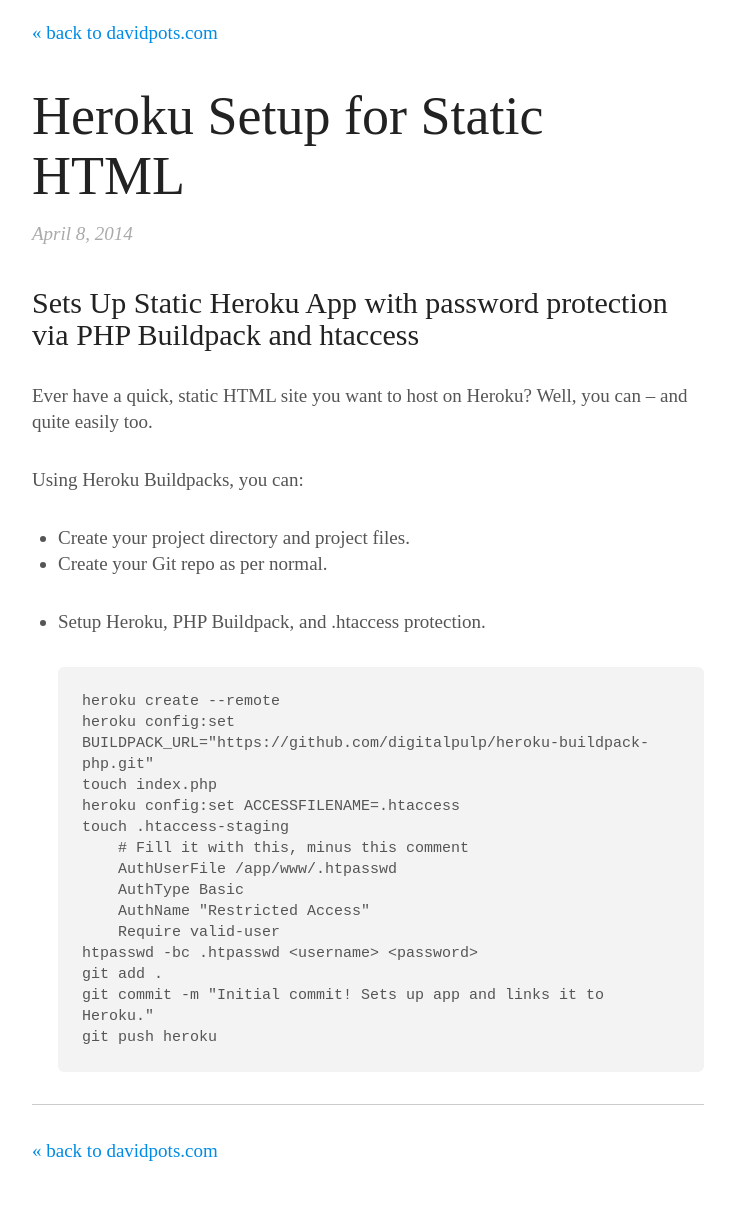
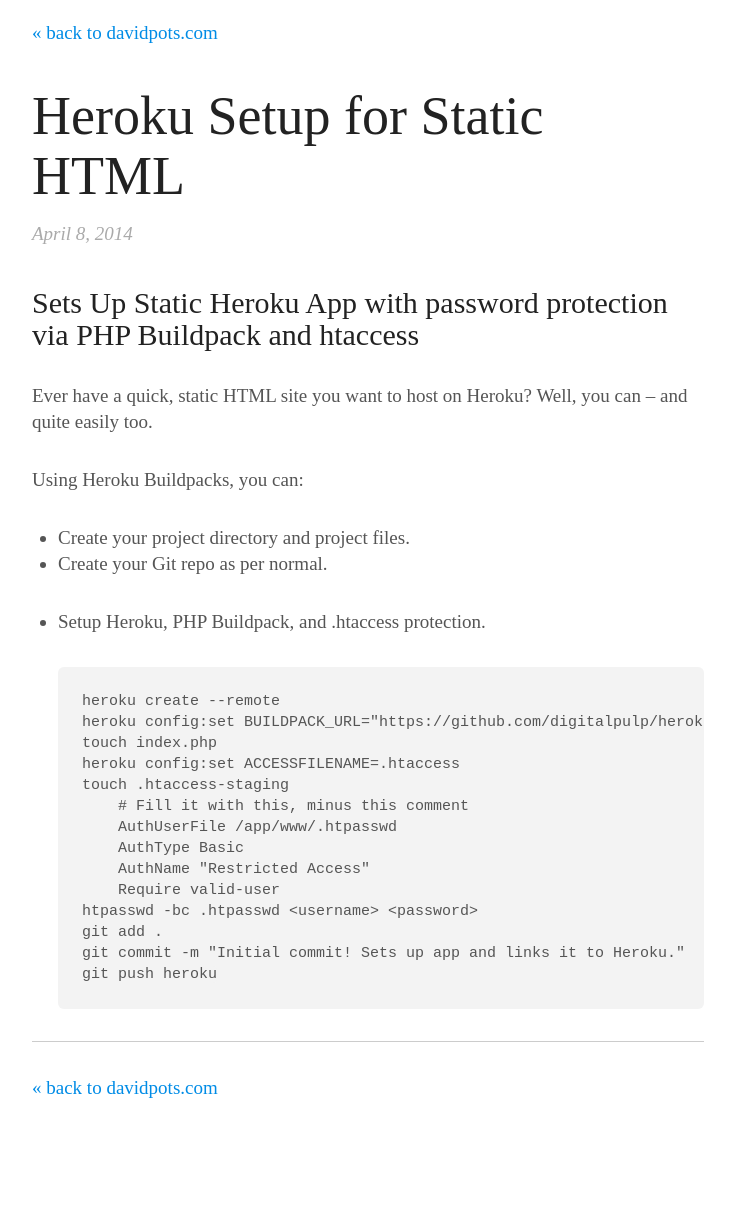
Before and after one commit to davidpots/davidpots.github.io, a Jekyll site: the page built from _posts/2014-04-08-heroku-setup-for-static-html.md, in a window 1280 px wide. Shown: the whole page, without its empty margins (272-1007 px from the left). Built offline with Jekyll 4.4.1, drawn with Linux system fonts in a browser that asks for light colours; nearby versions of some CDN libraries; some web fonts are replaced; a script that is not in the unit is left out; after the commit the page ends 1153 px from its top, so only the background shows below that.

Commit message:
Makes preforatted text have scroll

```diff
--- a/_sass/reset_normalize.scss
+++ b/_sass/reset_normalize.scss
@@ -230,8 +230,8 @@
 
 pre {
     white-space: pre;
-    white-space: pre-wrap;
-    word-wrap: break-word;
+    word-wrap: none;
+    overflow: auto;
 }
 
 /**
--- a/css/application.css
+++ b/css/application.css
@@ -9,7 +9,7 @@
 /**
  * Correct `block` display not defined in IE 6/7/8/9 and Firefox 3.
  */
-/* line 22, ../_sass/reset_normalize.scss */
+/* line 11, ../_sass/reset_normalize.scss */
 article,
 aside,
 details,
@@ -28,7 +28,7 @@
 /**
  * Correct `inline-block` display not defined in IE 6/7/8/9 and Firefox 3.
  */
-/* line 32, ../_sass/reset_normalize.scss */
+/* line 30, ../_sass/reset_normalize.scss */
 audio,
 canvas,
 video {
@@ -79,7 +79,7 @@
  * Address `font-family` inconsistency between `textarea` and other form
  * elements.
  */
-/* line 83, ../_sass/reset_normalize.scss */
+/* line 79, ../_sass/reset_normalize.scss */
 html,
 button,
 input,
@@ -110,7 +110,7 @@
 /**
  * Improve readability when focused and also mouse hovered in all browsers.
  */
-/* line 112, ../_sass/reset_normalize.scss */
+/* line 111, ../_sass/reset_normalize.scss */
 a:active,
 a:hover {
   outline: 0;
@@ -171,7 +171,7 @@
 /**
  * Address style set to `bolder` in Firefox 3+, Safari 4/5, and Chrome.
  */
-/* line 169, ../_sass/reset_normalize.scss */
+/* line 168, ../_sass/reset_normalize.scss */
 b,
 strong {
   font-weight: bold;
@@ -213,7 +213,7 @@
 /**
  * Address margins set differently in IE 6/7.
  */
-/* line 210, ../_sass/reset_normalize.scss */
+/* line 209, ../_sass/reset_normalize.scss */
 p,
 pre {
   margin: 1em 0;
@@ -222,7 +222,7 @@
 /**
  * Correct font family set oddly in IE 6, Safari 4/5, and Chrome.
  */
-/* line 221, ../_sass/reset_normalize.scss */
+/* line 218, ../_sass/reset_normalize.scss */
 code,
 kbd,
 pre,
@@ -238,8 +238,8 @@
 /* line 231, ../_sass/reset_normalize.scss */
 pre {
   white-space: pre;
-  white-space: pre-wrap;
-  word-wrap: break-word;
+  word-wrap: none;
+  overflow: auto;
 }
 
 /**
@@ -253,7 +253,7 @@
 /**
  * Address `quotes` property not supported in Safari 4.
  */
-/* line 250, ../_sass/reset_normalize.scss */
+/* line 249, ../_sass/reset_normalize.scss */
 q:before,
 q:after {
   content: '';
@@ -271,7 +271,7 @@
 /**
  * Prevent `sub` and `sup` affecting `line-height` in all browsers.
  */
-/* line 268, ../_sass/reset_normalize.scss */
+/* line 267, ../_sass/reset_normalize.scss */
 sub,
 sup {
   font-size: 75%;
@@ -296,7 +296,7 @@
 /**
  * Address margins set differently in IE 6/7.
  */
-/* line 294, ../_sass/reset_normalize.scss */
+/* line 291, ../_sass/reset_normalize.scss */
 dl,
 menu,
 ol,
@@ -312,7 +312,7 @@
 /**
  * Address paddings set differently in IE 6/7.
  */
-/* line 308, ../_sass/reset_normalize.scss */
+/* line 306, ../_sass/reset_normalize.scss */
 menu,
 ol,
 ul {
@@ -322,7 +322,7 @@
 /**
  * Correct list images handled incorrectly in IE 7.
  */
-/* line 317, ../_sass/reset_normalize.scss */
+/* line 316, ../_sass/reset_normalize.scss */
 nav ul,
 nav ol {
   list-style: none;
@@ -406,7 +406,7 @@
  *    and Chrome.
  * 3. Improve appearance and consistency in all browsers.
  */
-/* line 401, ../_sass/reset_normalize.scss */
+/* line 398, ../_sass/reset_normalize.scss */
 button,
 input,
 select,
@@ -425,7 +425,7 @@
  * Address Firefox 3+ setting `line-height` on `input` using `!important` in
  * the UA stylesheet.
  */
-/* line 414, ../_sass/reset_normalize.scss */
+/* line 413, ../_sass/reset_normalize.scss */
 button,
 input {
   line-height: normal;
@@ -437,7 +437,7 @@
  * Correct `button` style inheritance in Chrome, Safari 5+, and IE 6+.
  * Correct `select` style inheritance in Firefox 4+ and Opera.
  */
-/* line 426, ../_sass/reset_normalize.scss */
+/* line 425, ../_sass/reset_normalize.scss */
 button,
 select {
   text-transform: none;
@@ -452,7 +452,7 @@
  * 4. Remove inner spacing in IE 7 without affecting normal text inputs.
  *    Known issue: inner spacing remains in IE 6.
  */
-/* line 443, ../_sass/reset_normalize.scss */
+/* line 440, ../_sass/reset_normalize.scss */
 button,
 html input[type="button"],
 input[type="reset"],
@@ -468,7 +468,7 @@
 /**
  * Re-set default cursor for disabled elements.
  */
-/* line 454, ../_sass/reset_normalize.scss */
+/* line 453, ../_sass/reset_normalize.scss */
 button[disabled],
 html input[disabled] {
   cursor: default;
@@ -480,7 +480,7 @@
  * 3. Remove excess padding in IE 7.
  *    Known issue: excess padding remains in IE 6.
  */
-/* line 466, ../_sass/reset_normalize.scss */
+/* line 465, ../_sass/reset_normalize.scss */
 input[type="checkbox"],
 input[type="radio"] {
   box-sizing: border-box;
@@ -512,7 +512,7 @@
  * Remove inner padding and search cancel button in Safari 5 and Chrome
  * on OS X.
  */
-/* line 492, ../_sass/reset_normalize.scss */
+/* line 491, ../_sass/reset_normalize.scss */
 input[type="search"]::-webkit-search-cancel-button,
 input[type="search"]::-webkit-search-decoration {
   -webkit-appearance: none;
@@ -521,7 +521,7 @@
 /**
  * Remove inner padding and border in Firefox 3+.
  */
-/* line 501, ../_sass/reset_normalize.scss */
+/* line 500, ../_sass/reset_normalize.scss */
 button::-moz-focus-inner,
 input::-moz-focus-inner {
   border: 0;
@@ -562,7 +562,7 @@
 /* ==========================================================================
    Base styles: opinionated defaults
    ========================================================================== */
-/* line 17, ../_sass/reset_html5boilerplate.scss */
+/* line 13, ../_sass/reset_html5boilerplate.scss */
 html,
 button,
 input,
@@ -698,7 +698,7 @@
  * Extends the .visuallyhidden class to allow the element to be focusable
  * when navigated to via the keyboard: h5bp.com/p
  */
-/* line 165, ../_sass/reset_html5boilerplate.scss */
+/* line 164, ../_sass/reset_html5boilerplate.scss */
 .visuallyhidden.focusable:active,
 .visuallyhidden.focusable:focus {
   clip: auto;
@@ -728,7 +728,7 @@
  * 2. The use of `table` rather than `block` is only necessary if using
  *    `:before` to contain the top-margins of child elements.
  */
-/* line 195, ../_sass/reset_html5boilerplate.scss */
+/* line 194, ../_sass/reset_html5boilerplate.scss */
 .clearfix:before,
 .clearfix:after {
   content: " ";
@@ -776,7 +776,7 @@
     text-shadow: none !important;
   }
 
-  /* line 244, ../_sass/reset_html5boilerplate.scss */
+  /* line 243, ../_sass/reset_html5boilerplate.scss */
   a,
   a:visited {
     text-decoration: underline;
@@ -795,14 +795,14 @@
   /*
    * Don't show links for images, or javascript/internal links
    */
-  /* line 262, ../_sass/reset_html5boilerplate.scss */
+  /* line 260, ../_sass/reset_html5boilerplate.scss */
   .ir a:after,
   a[href^="javascript:"]:after,
   a[href^="#"]:after {
     content: "";
   }
 
-  /* line 267, ../_sass/reset_html5boilerplate.scss */
+  /* line 266, ../_sass/reset_html5boilerplate.scss */
   pre,
   blockquote {
     border: 1px solid #999;
@@ -815,7 +815,7 @@
     /* h5bp.com/t */
   }
 
-  /* line 277, ../_sass/reset_html5boilerplate.scss */
+  /* line 276, ../_sass/reset_html5boilerplate.scss */
   tr,
   img {
     page-break-inside: avoid;
@@ -828,9 +828,8 @@
 
   @page {
     margin: 0.5cm;
-}
-
-  /* line 291, ../_sass/reset_html5boilerplate.scss */
+  }
+  /* line 289, ../_sass/reset_html5boilerplate.scss */
   p,
   h2,
   h3 {
@@ -838,7 +837,7 @@
     widows: 3;
   }
 
-  /* line 297, ../_sass/reset_html5boilerplate.scss */
+  /* line 296, ../_sass/reset_html5boilerplate.scss */
   h2,
   h3 {
     page-break-after: avoid;
@@ -1060,7 +1059,7 @@
   border-top: 3px double #eee;
 }
 
-/* line 32, ../_sass/site.scss */
+/* line 29, ../_sass/site.scss */
 img,
 audio,
 video,
```
Also changed, not shown: css/reset_normalize.css (+22 -22 lines).
